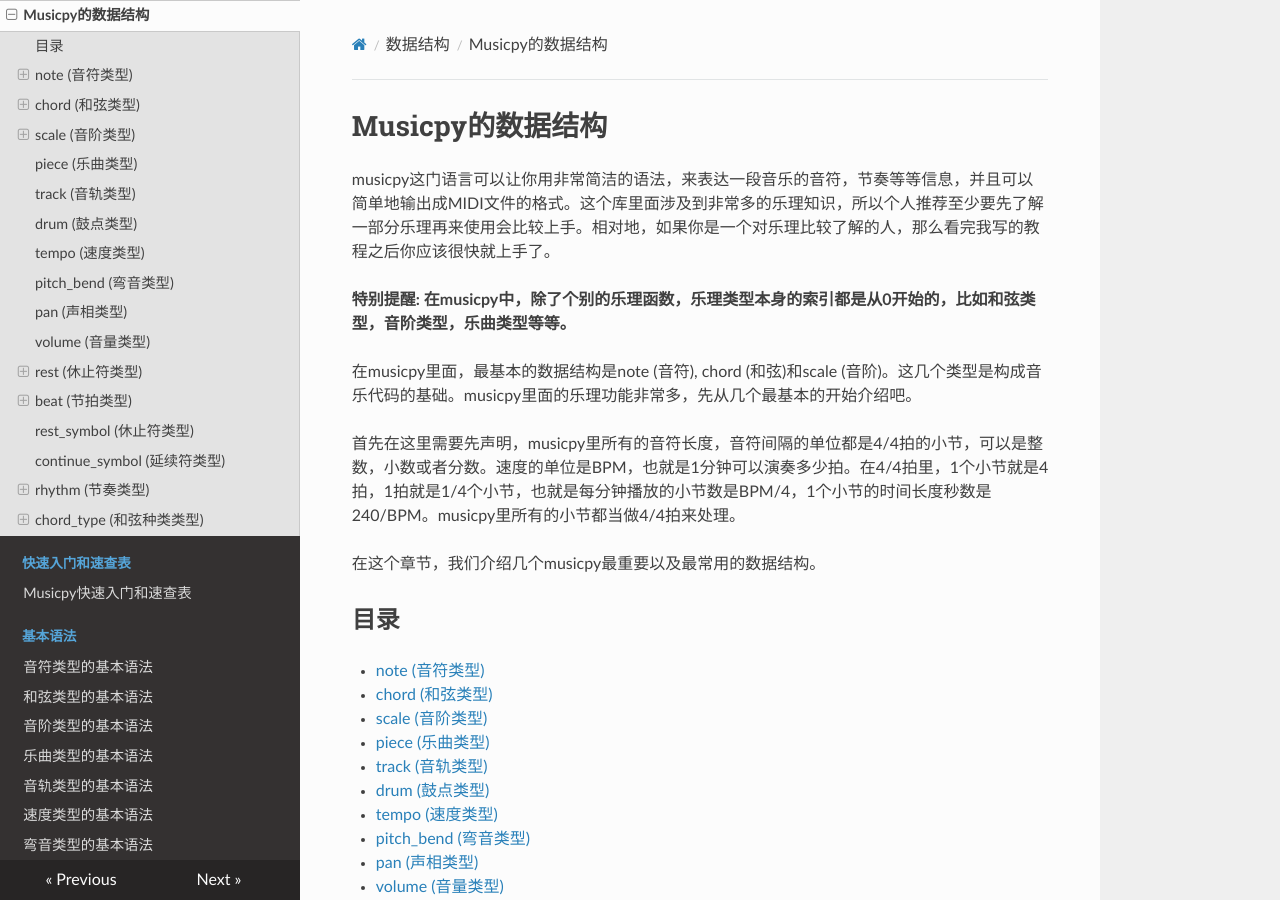
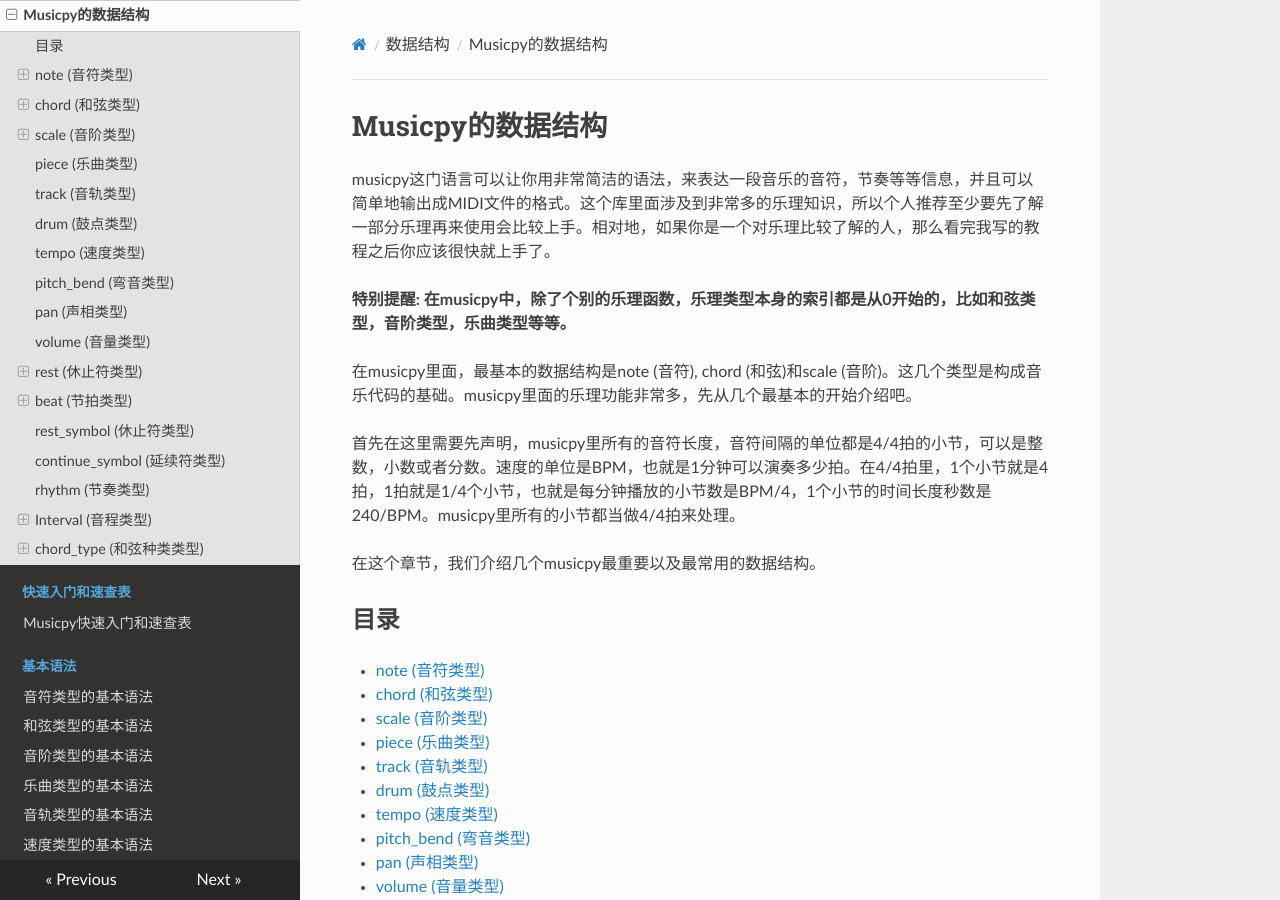
Before and after one commit to Rainbow-Dreamer/musicpy_docs_zh_CN, an MkDocs documentation site: the page built from docs/Data Structures of musicpy.md, in a window 1280 px wide and 900 px high. Built offline with MkDocs 1.6.1, drawn with Linux system fonts in a browser that asks for light colours; nearby versions of some CDN libraries.

Commit message:
Update Data Structures of musicpy.md

```diff
--- a/docs/Data Structures of musicpy.md
+++ b/docs/Data Structures of musicpy.md
@@ -400,7 +400,7 @@ continue_symbol(duration=1/4,
 
 
 
-### Interval (音程类型)
+## Interval (音程类型)
 
 这是一个表示音程的数据结构，例如乐理中的大三度、全五度。
 
```
